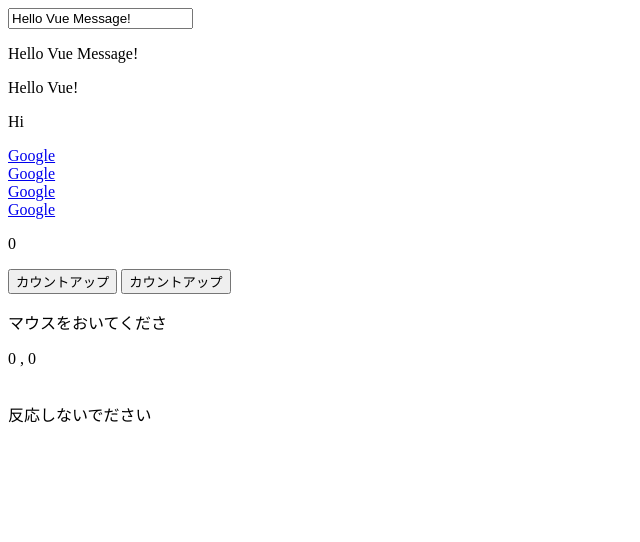
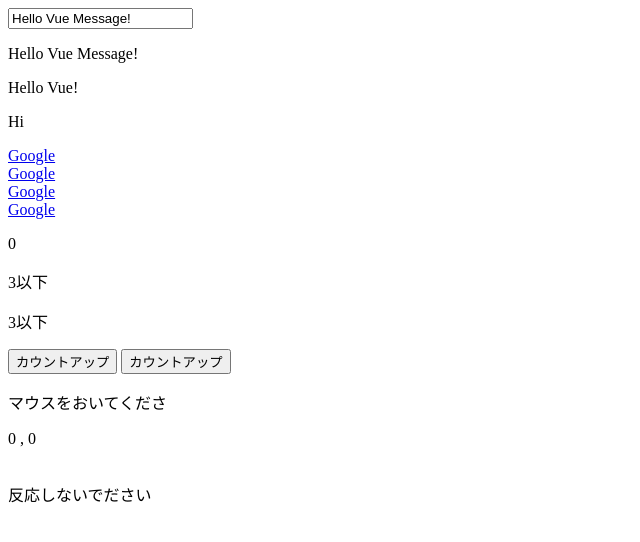
Before and after one commit to harutotanabe09/VueUdemyStudy, a plain HTML site: page index.html in a window 1280 px wide. Shown: the whole page, without its empty margins (0-640 px from the left). Drawn offline with nearby package versions, Linux system fonts and the light colour scheme.

Commit message:
:recycle: (study udemy)

```diff
--- a/index.html
+++ b/index.html
@@ -8,8 +8,9 @@
 </head>
 <body>
     <div id="app">
-        <!-- 双方向バインディング -->
+        <!-- 双方向バインディング 1 -->
         <input type="text" v-model="msg">
+        <!-- 双方向バインディング 2 -->
         <p>{{ msg }}</p>
         <p v-once>{{ message }}</p>
         <p>{{ sayHi() }}</p>
@@ -19,6 +20,8 @@
         <a :[attribute]="url">Google</a><br>
         <a v-bind="googleObject">Google</a><br>
         <p>{{ number }}</p>
+        <p>{{ lessThanThreeComputed }}</p>
+        <p>{{ lessThanThreeMethod() }}</p>
         <button v-on:click="number += 1">カウントアップ</button>
         <button @click="number += 1">カウントアップ</button>
         <p v-on:mouseover="changeMouceEvent(3,$event)">マウスをおいてくださ</p>
@@ -38,13 +41,17 @@
                   id: 31
               },
               number: 0,
+              // 表現できない  lessThanThree: this.number > 3 ? '3以上' : '3以下',
               x:0,
-              y:0
+              y:0,
             },
             methods:{
                 sayHi(){
                     this.message = "Hello Vue!!!"
                     return 'Hi';
+                },
+                lessThanThreeMethod: function(){
+                    return this.number > 3 ? '3以上' : '3以下'
                 },
                 changeMouceEvent:
                 function(divide , event){
@@ -54,8 +61,14 @@
                 mvEnvent:
                 function(event){
                     event.stopPropagation()
+                },
+            },
+            // computedプロパティ：プロパティっぽく扱う
+            // 非同期
+            computed:{
+                lessThanThreeComputed: function(){
+                    return this.number > 3 ? '3以上' : '3以下'
                 }
-
             }
           })
     </script>
```
Also changed, not shown: 1 other file.
